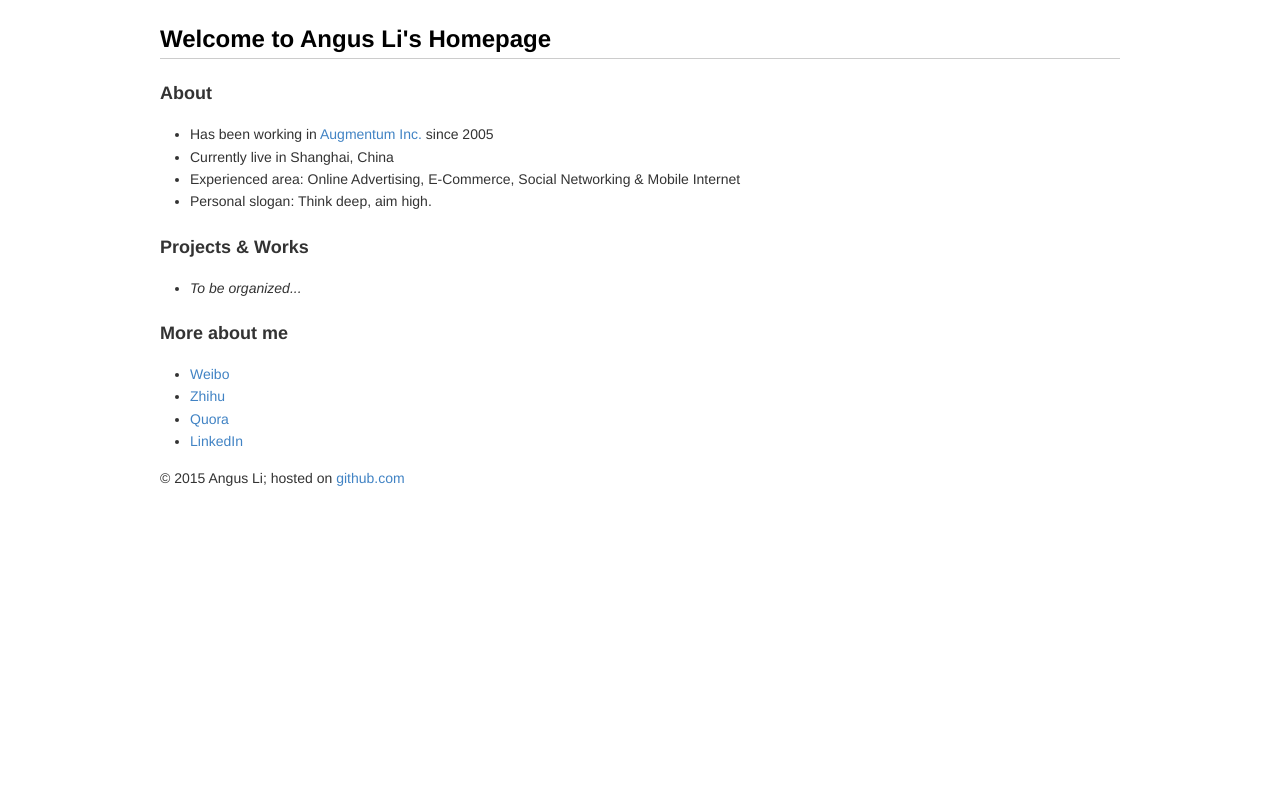
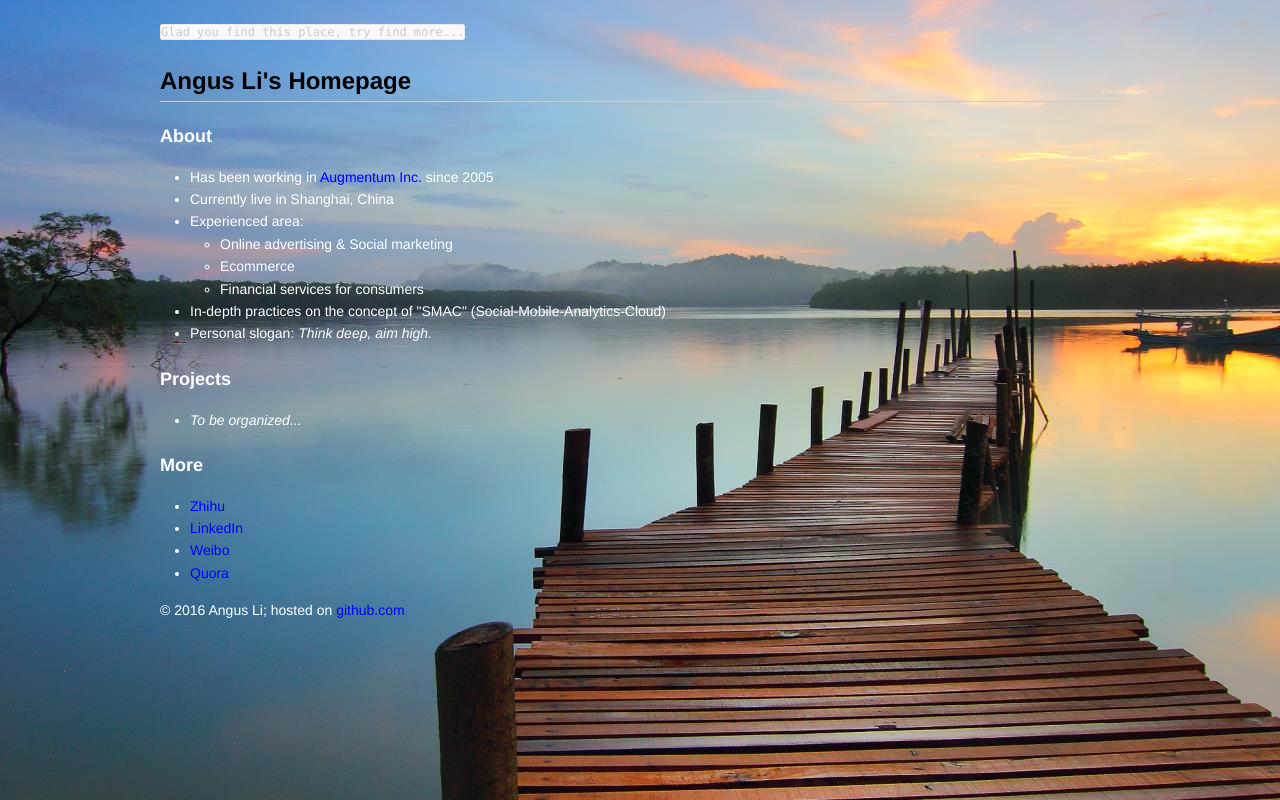
Before and after one commit to angusli/angusli.com, a plain HTML site: page index.html in a window 1280 px wide. Drawn offline with Linux system fonts and the light colour scheme.

Commit message:
2016 update

```diff
--- a/index.html
+++ b/index.html
@@ -35,8 +35,8 @@ body {
   font-family: Helvetica, arial, freesans, clean, sans-serif;
   font-size: 14px;
   line-height: 1.6;
-  color: #333;
-  background-color: #fff;
+  color: #fff;
+  background: #fff url(./pexels_132037.jpg) no-repeat fixed center;
   padding: 20px;
   max-width: 960px;
   margin: 0 auto;
@@ -117,7 +117,7 @@ h1+p, h2+p, h3+p, h4+p, h5+p, h6+p {
 =============================================================================*/
 
 a {
-  color: #4183C4;
+  color: #00f;
   text-decoration: none;
 }
 
@@ -197,6 +197,7 @@ code, tt {
   border: 1px solid #eaeaea;
   background-color: #f8f8f8;
   border-radius: 3px;
+  color: #ccc;
 }
 
 pre>code {
@@ -301,26 +302,35 @@ img {
 </style>
 </head>
 <body>
-<h2>Welcome to Angus Li's Homepage</h2>
+<p><code>Glad you find this place, try find more...</code></p>
+<h2>Angus Li's Homepage</h2>
 <h3>About</h3>
 <ul>
 <li>Has been working in <a href="http://www.augmentum.com" title="Augmentum">Augmentum Inc.</a> since 2005</li>
 <li>Currently live in Shanghai, China</li>
-<li>Experienced area: Online Advertising, E-Commerce, Social Networking &amp; Mobile Internet</li>
-<li>Personal slogan: Think deep, aim high.</li>
+<li>
+Experienced area:
+<ul>
+<li>Online advertising &amp; Social marketing</li>
+<li>Ecommerce</li>
+<li>Financial services for consumers</li>
 </ul>
-<h3>Projects &amp; Works</h3>
+</li>
+<li>In-depth practices on the concept of &quot;SMAC&quot; (Social-Mobile-Analytics-Cloud)</li>
+<li>Personal slogan: <em>Think deep, aim high.</em></li>
+</ul>
+<h3>Projects</h3>
 <ul>
 <li><em>To be organized...</em></li>
 </ul>
-<h3>More about me</h3>
+<h3>More</h3>
 <ul>
+<li><a href="http://www.zhihu.com/people/angusli" title="http://www.zhihu.com/people/angusli">Zhihu</a></li>
+<li><a href="https://www.linkedin.com/in/angusli" title="https://www.linkedin.com/in/angusli">LinkedIn</a></li>
 <li><a href="http://weibo.com/grell" title="http://weibo.com/grell">Weibo</a></li>
-<li><a href="http://www.zhihu.com/people/angusli" title="http://www.zhihu.com/people/angusli">Zhihu</a></li>
 <li><a href="http://www.quora.com/Angus-Li" title="http://www.quora.com/Angus-Li">Quora</a></li>
-<li><a href="https://www.linkedin.com/in/angusli" title="https://www.linkedin.com/in/angusli">LinkedIn</a></li>
 </ul>
-<p>&copy; 2015 Angus Li; hosted on <a href="http://github.com" title="github.com">github.com</a></p>
+<p>&copy; 2016 Angus Li; hosted on <a href="http://github.com" title="github.com">github.com</a></p>
 
 </body>
 </html>
```
Also changed, not shown: pexels_132037.jpg (added), 1 other file.
